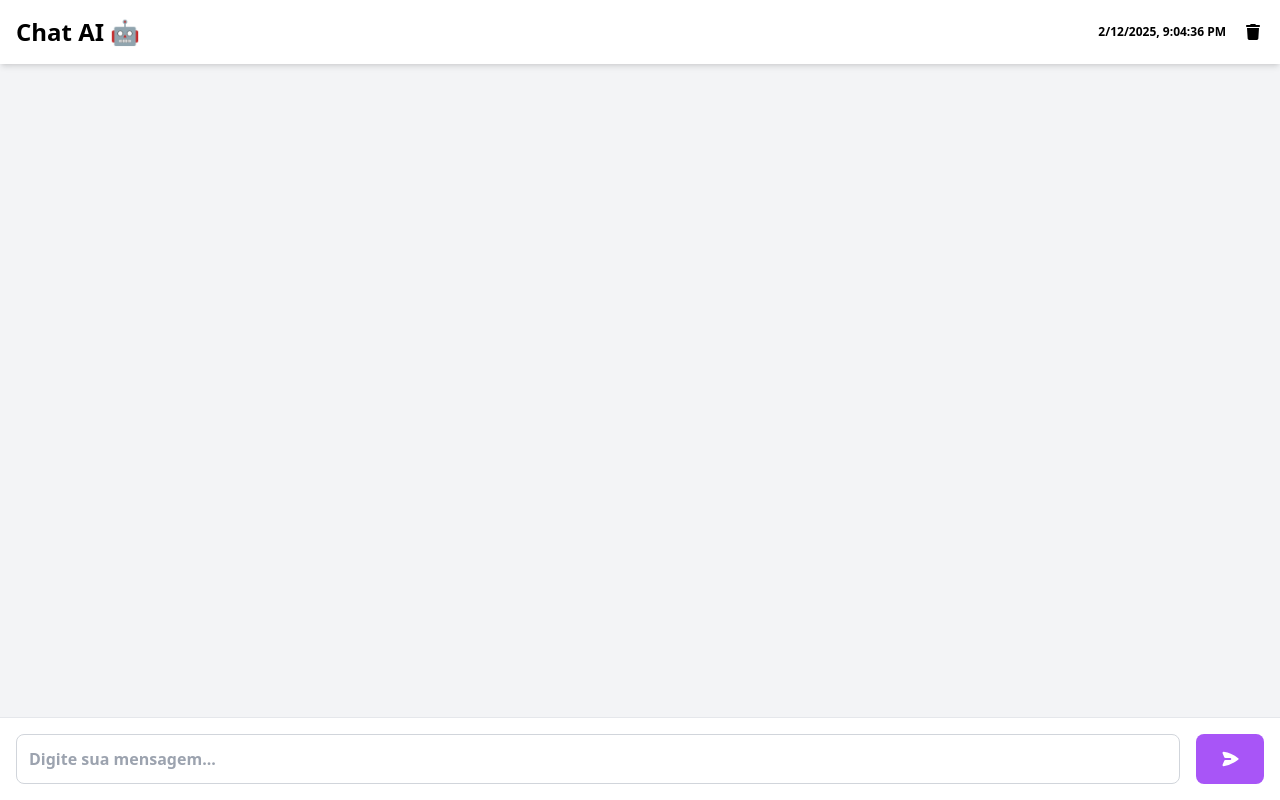
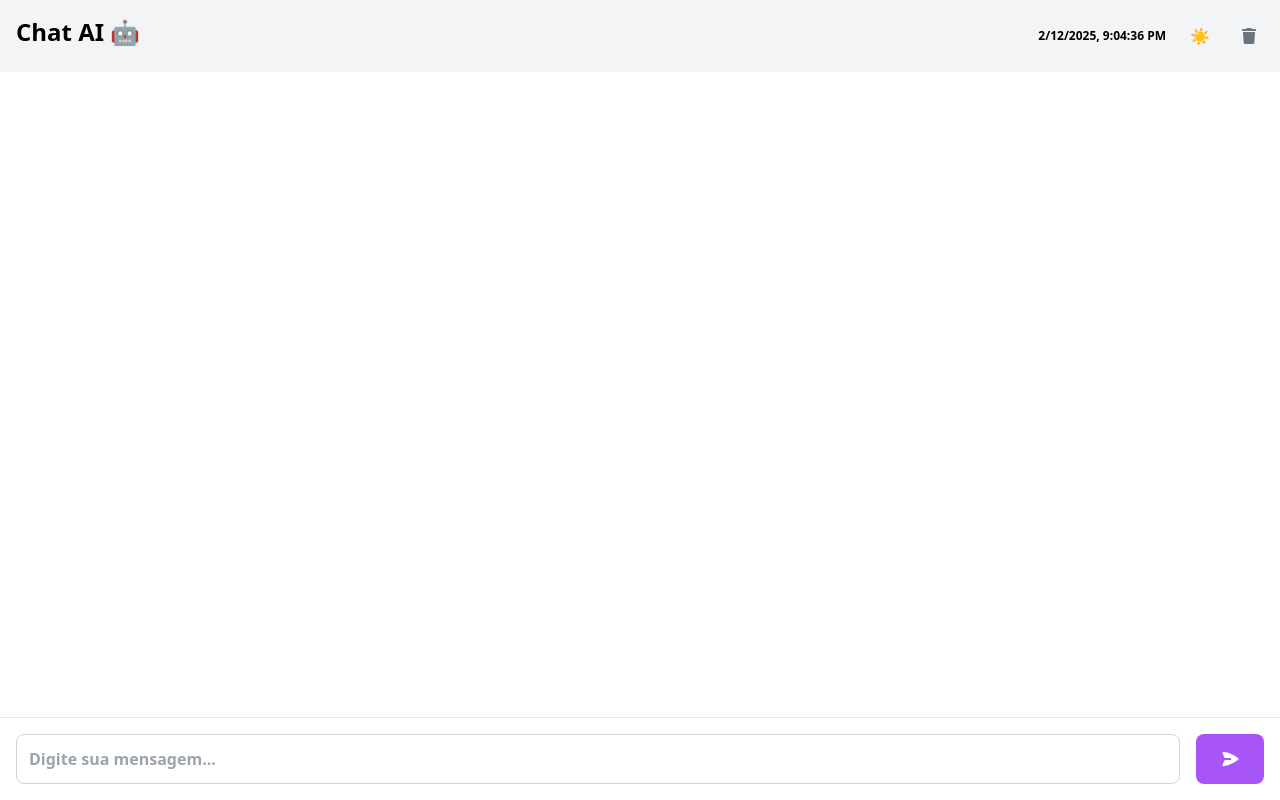
Before and after one commit to lucasoliveira04/ai-chatbot-js, a React (Vite) app: page / in a window 1280 px wide. Built offline with nearby package versions, Linux system fonts and the light colour scheme.

Commit message:
Altrando tema

```diff
--- a/src/App.jsx
+++ b/src/App.jsx
@@ -22,7 +22,7 @@
     return (
         <>
             <Helmet>
-                <title>{getPageTitle()} | ChatBot</title>
+                <title>{getPageTitle()}</title>
             </Helmet>
             <AppRouters/>
         </>
--- a/src/components/BodyChat.jsx
+++ b/src/components/BodyChat.jsx
@@ -1,27 +1,34 @@
-import React, {useEffect, useState} from "react";
+import React, { useEffect, useState } from "react";
 import { ChatMessages } from "./ChatMessage.jsx";
-import {FontAwesomeIcon} from "@fortawesome/react-fontawesome";
-import {PaperAirplaneIcon} from "@heroicons/react/16/solid/index.js";
-import {faTrash} from "@fortawesome/free-solid-svg-icons";
+import { FontAwesomeIcon } from "@fortawesome/react-fontawesome";
+import { PaperAirplaneIcon } from "@heroicons/react/16/solid/index.js";
+import { faTrash, faSun, faMoon } from "@fortawesome/free-solid-svg-icons";
 
 export const BodyChat = () => {
     const [inputValue, setInputValue] = useState("");
     const [messages, setMessages] = useState([]);
     const [startTime, setStartTime] = useState("");
     const [botTyping, setBotTyping] = useState(false);
+    const [isDarkMode, setIsDarkMode] = useState(false);
 
     useEffect(() => {
-        const now = new Date().toLocaleString()
-        setStartTime(now)
+        const now = new Date().toLocaleString();
+        setStartTime(now);
+
+        // Carrega o tema salvo no localStorage
+        const savedTheme = localStorage.getItem("theme");
+        if (savedTheme === "dark") {
+            setIsDarkMode(true);
+        }
     }, []);
 
     const handleSendMessage = async () => {
         if (inputValue.trim() === "") return;
 
         const sanitizedMessage = inputValue
-            .replace(/'/g, ' ')
-            .replace(/"/g, ' ')
-            .replace(/[(){}[\]]/g, ' ')
+            .replace(/'/g, " ")
+            .replace(/"/g, " ")
+            .replace(/[(){}[\]]/g, " ");
 
         const now = new Date().toISOString();
         const userMessage = { text: inputValue, isUser: true, timestamp: now };
@@ -32,69 +39,85 @@
         try {
             const response = await fetch("https://chatbot-api-fv3b.onrender.com/api/chat/message", {
                 method: "POST",
-                headers: {
-                    "Content-Type": "application/json",
-                },
+                headers: { "Content-Type": "application/json" },
                 body: JSON.stringify({ message: sanitizedMessage }),
             });
 
             const data = await response.json();
-
             const botMessage = { text: data.choices[0].message.content, isUser: false, timestamp: now };
             setMessages((prevMessages) => [...prevMessages, botMessage]);
         } catch (error) {
             console.error("Erro ao enviar a mensagem:", error);
         } finally {
-            setInputValue("");
+            setInputValue(" ");
             setBotTyping(false);
         }
     };
 
+    const reloadPage = () => {
+        window.location.reload();
+    };
 
-    const reloadPage = () => {
-        window.location.reload()
-    }
+    const toggleTheme = () => {
+        setIsDarkMode((prev) => {
+            const newTheme = !prev;
+            localStorage.setItem("theme", newTheme ? "dark" : "light");
+            return newTheme;
+        });
+    };
 
     return (
-        <div className="flex flex-col h-screen bg-gray-100">
-            <div className="flex justify-between font-bold p-4 bg-white shadow-md cursor-default">
-                <h3 className={"text-black-800 text-2xl"}>
-                    Chat AI 🤖
-                </h3>
-                <div className="flex items-center">
-                    <p className="text-xs mr-4">
-                        {startTime}
-                    </p>
-                    <button className="p-1 hover:bg-gray-200 rounded-full" onClick={reloadPage} title={"Excluir chat"}>
-                        <FontAwesomeIcon  icon={faTrash} className="ext-gray-500 hover:text-purple-800 transition-colors duration-300 ease-in-out"/>
+        <div className={`flex flex-col h-screen ${isDarkMode ? "bg-gray-900 text-white transition-colors duration-300" : "bg-gray-100 text-black transition-colors duration-300"}`}>
+            <div className={`flex justify-between font-bold p-4 ${isDarkMode ? "bg-gray-800" : "bg-gray-100 shadow-md"} transition-colors duration-300 shadow-md`}>
+                <h3 className="text-2xl">Chat AI 🤖</h3>
+                <div className="flex items-center space-x-4">
+                    <p className="text-xs">{startTime}</p>
+
+                    {/* Botão para alternar tema */}
+                    <button
+                        className="p-2 transition-all duration-300 transform hover:scale-110 focus:outline-none"
+                        onClick={() => setIsDarkMode(!isDarkMode)}
+                    >
+                        {isDarkMode ? '🌙' : '☀️'}
+                    </button>
+
+                    {/* Botão para excluir chat */}
+                    <button
+                        className="p-2 hover:bg-gray-200 dark:hover:bg-gray-700 rounded-full transition-colors"
+                        onClick={reloadPage}
+                        title="Excluir chat"
+                    >
+                        <FontAwesomeIcon icon={faTrash} className="text-gray-500 hover:text-purple-800 transition-all duration-300"/>
                     </button>
                 </div>
             </div>
 
-            <ChatMessages messages={messages}/>
+            <ChatMessages messages={messages} isDarkMode={isDarkMode}/>
 
-            <div className="p-4 bg-white border-t border-gray-200 flex items-center">
+            <div className={`p-4 border-t flex items-center ${isDarkMode ? "bg-gray-800 border-gray-700" : "bg-white border-gray-200"} transition-colors duration-300`}>
                 <input
                     type="text"
                     value={inputValue}
                     onChange={(e) => setInputValue(e.target.value)}
-                    className="flex-1 p-3 rounded-lg border border-gray-300 focus:border-purple-500 focus:ring-2 focus:ring-purple-200 transition-all duration-300 outline-none font-bold"
+                    className={`flex-1 p-3 rounded-lg border ${isDarkMode ? "border-gray-600 bg-gray-700 text-white focus:border-purple-400" : "border-gray-300 focus:border-purple-500"} focus:ring-2 focus:ring-purple-200 transition-all duration-300 outline-none font-bold`}
                     placeholder="Digite sua mensagem..."
                     onKeyPress={(e) => {
                         if (e.key === "Enter") {
                             handleSendMessage();
+                            setInputValue(" ");
                         }
                     }}
                 />
                 <button
-                    title={"Enviar"}
+                    title="Enviar"
                     onClick={handleSendMessage}
-                    style={{height: "50px"}}
-                    className="ml-4 px-6 py-2 bg-purple-500 text-white rounded-lg hover:bg-purple-600 focus:outline-none focus:ring-2 focus:ring-purple-300 transition-all duration-300"
+                    style={{ height: "50px" }}
+                    className={`ml-4 px-6 py-2 rounded-lg transition-all duration-300 focus:outline-none focus:ring-2 focus:ring-purple-300 ${isDarkMode ? "bg-purple-700 text-white hover:bg-purple-800" : "bg-purple-500 text-white hover:bg-purple-600"}`}
                 >
                     <PaperAirplaneIcon className="w-5 h-5" />
                 </button>
             </div>
         </div>
+
     );
 };
--- a/src/components/ChatMessage.jsx
+++ b/src/components/ChatMessage.jsx
@@ -2,7 +2,7 @@
 import axios from 'axios';
 import { marked } from 'marked';
 
-const Message = ({ text, isUser, timestamp }) => {
+const Message = ({ text, isUser, timestamp, isDarkMode }) => {
     const [isExpanded, setIsExpanded] = useState(false);
     const [showAlert, setShowAlert] = useState(false);
     const [showCopyButton, setShowCopyButton] = useState(false);
@@ -12,7 +12,7 @@
     const [isTranslated, setIsTranslated] = useState(false);
     const [sourceLang, setSourceLang] = useState('EN');
     const [targetLang, setTargetLang] = useState('PT');
-    const apiKey = import.meta.env.VITE_API;
+    const apiKey = "43c3f2f4-5f60-4652-88d2-45cb2aa964af:fx"
 
     const MAX_LIMIT = 3;
     const lines = isTranslated ? translatedText.split('\n') : text.split('\n');
@@ -56,92 +56,57 @@
         }
     };
 
-    const markdownToHtml = (text) => {
-        // Converte o texto Markdown para HTML
-        return marked.parse(text);
-    };
+    const markdownToHtml = (text) => marked.parse(text);
 
     return (
         <div
             className={`message p-2 mb-2 rounded-lg relative ${
                 isUser
-                    ? 'bg-blue-500 text-white max-w-[80%] self-end py-3 px-4'
-                    : 'bg-gray-200 text-gray-800 max-w-[60%] self-start py-2 px-3'
-            }`}
+                    ? isDarkMode ? 'bg-blue-700 text-white' : 'bg-blue-500 text-white'
+                    : isDarkMode ? 'bg-gray-700 text-gray-300' : 'bg-gray-200 text-gray-800'
+            } max-w-[80%] py-3 px-4`}
             onMouseEnter={() => setShowCopyButton(true)}
             onMouseLeave={() => setShowCopyButton(false)}
         >
-            {/* Exibe o alerta se showAlert for verdadeiro */}
             {showAlert && (
-                <div className="absolute top-1 right-1 bg-green-100 text-green-800 p-2 rounded-lg shadow-lg transition-opacity duration-500 opacity-100 z-10">
+                <div className="absolute top-1 right-1 bg-green-100 text-green-800 p-2 rounded-lg shadow-lg">
                     Mensagem copiada com sucesso
                 </div>
             )}
 
-            {/* Botões de copiar e traduzir */}
-            <div
-                className={`top-1 right-1 flex space-x-2 transition-opacity duration-300 ${
-                    showCopyButton ? 'opacity-100' : 'opacity-0'
-                }`}
-                style={{ zIndex: 1 }}
-            >
+            <div className={`top-1 right-1 flex space-x-2 transition-opacity duration-300 ${showCopyButton ? 'opacity-100' : 'opacity-0'}`}>
                 {!isUser && (
                     <>
-                        <button
-                            onClick={handleCopy}
-                            className="text-gray-600 hover:text-gray-800"
-                            aria-label="Copiar mensagem"
-                        >
-                            Copiar
-                        </button>
-                        <button
-                            onClick={handleTranslate}
-                            className="text-gray-600 hover:text-gray-800"
-                            aria-label="Traduzir mensagem"
-                        >
-                            Traduzir
-                        </button>
+                        <button onClick={handleCopy} className="text-gray-400 hover:text-gray-200">Copiar</button>
+                        <button onClick={handleTranslate} className="text-gray-400 hover:text-gray-200">Traduzir</button>
                     </>
                 )}
             </div>
 
-            {/* Bloco principal da mensagem */}
             <div className="flex flex-col mb-2">
-                {/* Contém o texto da mensagem */}
                 {displayLines.map((line, i) => (
                     <p key={i} className="m-0" dangerouslySetInnerHTML={{ __html: markdownToHtml(line) }} />
                 ))}
-                {/* Botão para expandir ou retrair a mensagem */}
                 {lines.length > MAX_LIMIT && (
-                    <button onClick={handleToggle} className="text-blue-500 mt-2 opacity-80 hover: opacity-100">
-                        {isExpanded ? 'Ver menos' : 'Ver mais'}
-                    </button>
+                    <button onClick={handleToggle} className="text-blue-400 mt-2">{isExpanded ? 'Ver menos' : 'Ver mais'}</button>
                 )}
             </div>
 
-            {/* Exibição do horário */}
-            <div
-                className={`bottom-1 ${
-                    isUser ? 'right-2 text-right text-white font-bold opacity-80 hover:opacity-100 cursor-default' : 'left-2 text-left text-black font-bold opacity-80 hover:opacity-100 cursor-default'
-                } text-xs mt-2`}
-            >
+            <div className={`bottom-1 text-xs mt-2 ${isDarkMode ? 'text-gray-400' : 'text-black'}`}>
                 {new Date(timestamp).toLocaleTimeString()}
             </div>
         </div>
     );
 };
 
-export const ChatMessages = ({ messages, bottyping }) => {
+export const ChatMessages = ({ messages, isDarkMode }) => {
     return (
-        <div className="flex-1 overflow-auto p-4 space-y-4">
-            {/* Mapeia e exibe todas as mensagens */}
+        <div className={`flex-1 overflow-auto p-4 space-y-4 ${isDarkMode ? 'bg-black text-white' : 'bg-white text-black'}`}>
             {messages.map((message, i) => (
                 <div key={i} className={`flex ${message.isUser ? 'justify-end' : 'justify-start'}`}>
-                    <Message text={message.text} isUser={message.isUser} timestamp={message.timestamp} />
+                    <Message text={message.text} isUser={message.isUser} timestamp={message.timestamp} isDarkMode={isDarkMode} />
                 </div>
             ))}
-
-            {bottyping && <div className="text-gray-500 font-italic">Digitando...</div>}
         </div>
     );
 };
```
